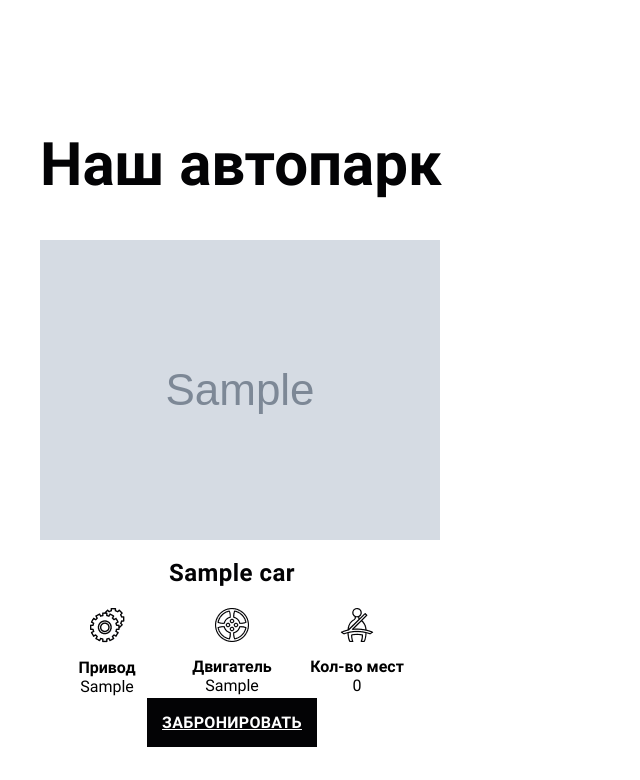
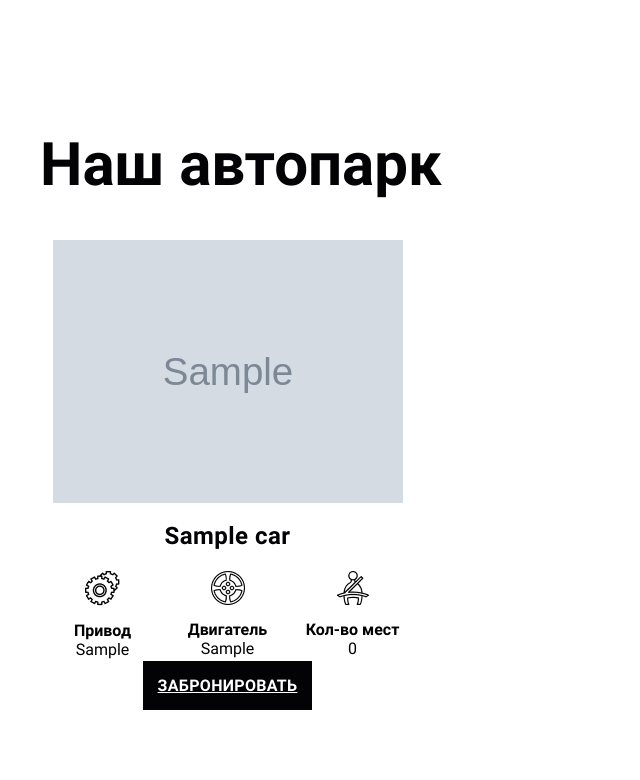
Before and after one commit to kuzma7/RentCar, a PHP site: page /cars.php in a window 1280 px wide. Shown: the part 90-870 px from the top of the page, without its empty margins (0-640 px from the left). Run offline with PHP 8.4, Linux system fonts and the light colour scheme; tables that the repository leaves empty or names only in its code hold one stand-in row (values such as "Sample post"); grey boxes marked "Sample" are stand-in pictures.

Commit message:
fix img size

```diff
--- a/cars.php
+++ b/cars.php
@@ -37,6 +37,13 @@ $cars = $stmt->fetchAll();
             white-space: nowrap;
             font-weight: bold;
             margin-left: 15px;
+        }
+
+        /* Добавляем стиль для изображений автомобилей */
+        .car-item-img img {
+            max-width: 350px;  /* Максимальная ширина */
+            max-height: 300px; /* Максимальная высота */
+            object-fit: cover; /* Сохраняет пропорции изображения, обрезая лишнее */
         }
     </style>
 </head>
```
